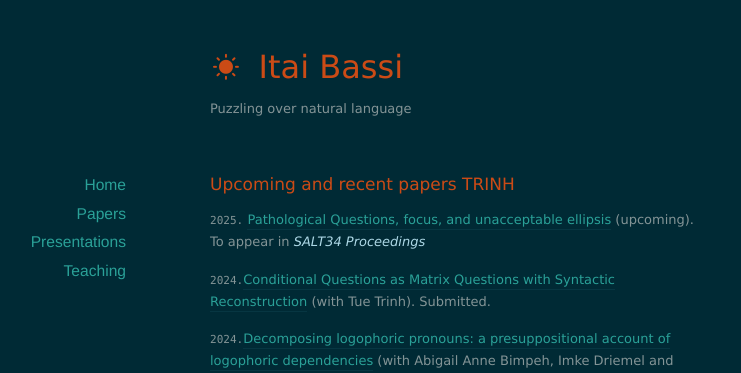
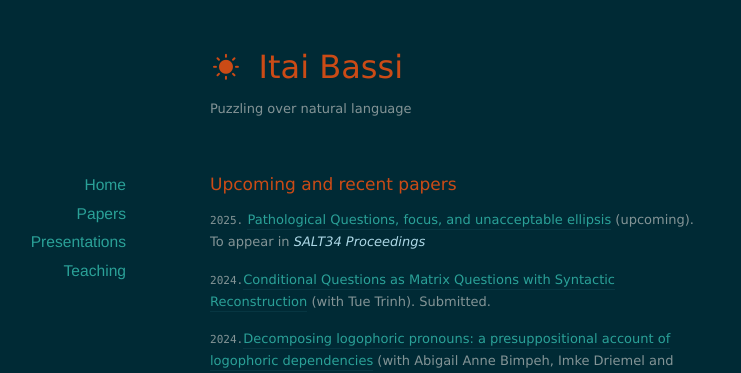
Before and after one commit to itaibassi/itaibassi.github.io, a Jekyll site: the page built from papers/index.markdown, in a window 1280 px wide. Shown: the top 373 px of the page, without its empty margins (180-921 px from the left). Built offline with Jekyll 4.4.1, drawn with Linux system fonts in a browser that asks for light colours; nearby versions of some CDN libraries.

Commit message:
Update index.markdown

```diff
--- a/papers/index.markdown
+++ b/papers/index.markdown
@@ -7,7 +7,7 @@ title: Papers
 
 
 
-# Upcoming and recent papers TRINH
+# Upcoming and recent papers
 
 `2025.`  [Pathological Questions, focus, and unacceptable ellipsis](https://www.dropbox.com/scl/fi/vu9aqo0ng6a9we8u4nhqp/Bassi_SALT34-Rochester_slides.pdf?rlkey=5vp8v72cocjw5jqxia4int386&dl=0) (upcoming). To appear in *<font color="lightblue"> SALT34 Proceedings</font>*
 
```
